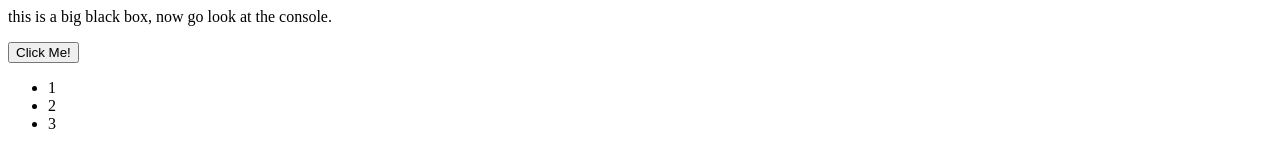
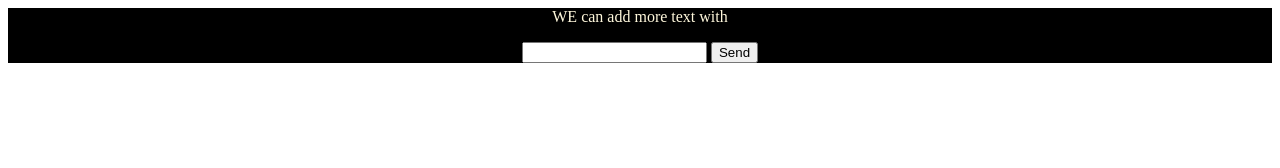
Before and after one commit to staten-island-tech/dom-manipulation-project-GhTmp1A, a plain HTML site: page index.html in a window 1280 px wide. Drawn offline with Linux system fonts and the light colour scheme.

Commit message:
Progress on DOM Manipulation project.

```diff
--- a/index.html
+++ b/index.html
@@ -7,14 +7,17 @@
     <link rel="stylesheet" href="style.css" />
   </head>
   <body>
-    <div id="big-black-box">
-      <p id="text">this is a big black box, now go look at the console.</p>
-      <button type="button" id="btn">Click Me!</button>
-      <ul>
+    <div id="container-box">
+      <p id="text">WE can add more text with</p>
+
+      <input type="text" id="input" />
+      <button type="button" id="send-btn">Send</button>
+      <!--       <button type="button" id="clear-btn">Clear</button> -->
+      <!--       <ul>
         <li class="point">1</li>
         <li class="point">2</li>
         <li class="point">3</li>
-      </ul>
+      </ul> -->
     </div>
     <script src="index.js"></script>
   </body>
--- a/index.js
+++ b/index.js
@@ -1,36 +1,11 @@
 const DOMSelectors = {
-  button: document.getElementById("btn"),
+  button: document.getElementById("send-btn"),
   box: document.getElementById("container-box"),
   input: document.querySelector("#input"),
 };
 
-DOMSelectors.box.insertAdjacentHTML("beforebegin");
-
-/* const DOMSelectors = {
-  button: document.getElementById("btn"),
-  text: document.querySelector("#text"),
-  box: document.getElementById("big-black-box"),
-  points: document.querySelectorAll(".point"),
-};
- function backgroundAndText(background, text) {
-  background.style.backgroundColor = "red";
-  text.textContent = "This is now a big bigger red box";
-  text.style.fontSize = "40px";
-}
-
 DOMSelectors.button.addEventListener("click", function () {
-  backgroundAndText(DOMSelectors.box, DOMSelectors.text);
+  let input = DOMSelectors.input.value;
+  DOMSelectors.box.insertAdjacentHTML("beforeend", `<p>${input}</p>`);
+  DOMSelectors.input.value = "";
 });
-
-function changeLi() {
-  let pointIndex = 1;
-  DOMSelectors.points.forEach((point) => {
-    point.addEventListener("click", function () {
-      point.textContent = `Hello, I am point ${pointIndex}`;
-      pointIndex++;
-    });
-  });
-}
-
-changeLi();
- */
```
Also changed, not shown: tutorials.js (added, +43 -0 lines).
